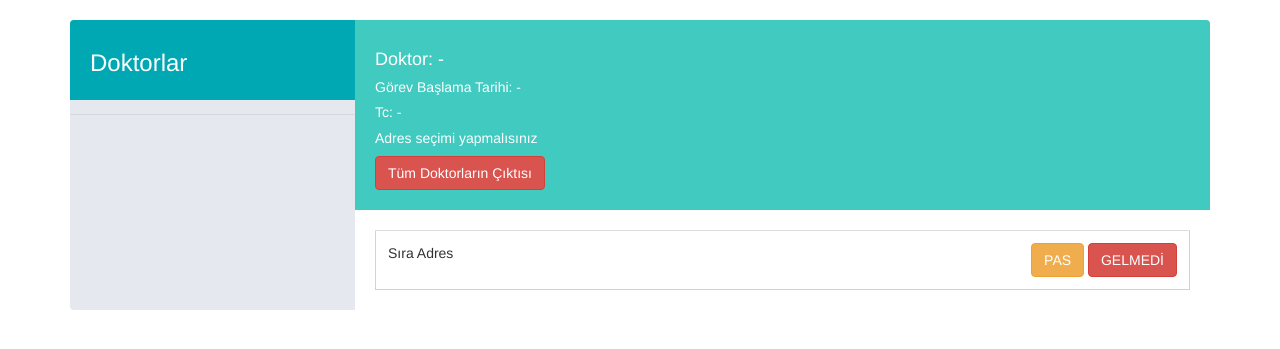
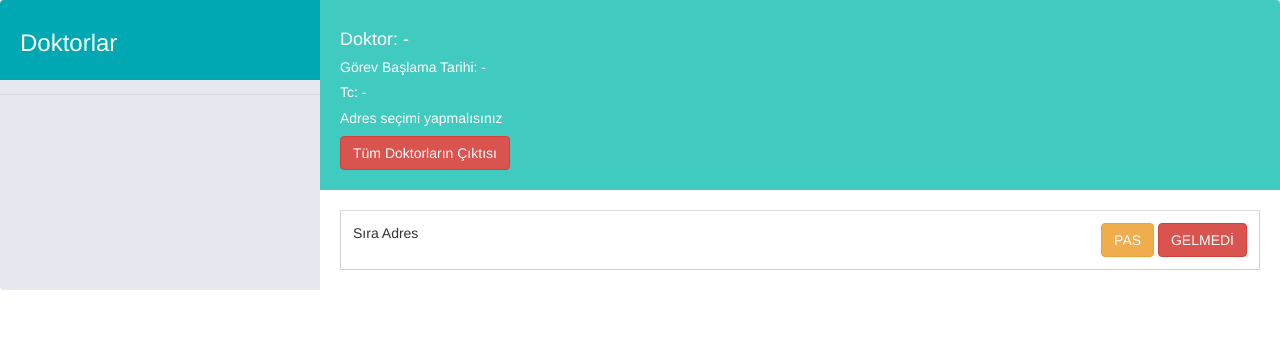
Before and after one commit to DeveloperNewbies/sb_main, a PHP site: page /index.php in a window 1280 px wide. Shown: the top 349 px of the page. Run offline with PHP 8.4, Linux system fonts and the light colour scheme; data that the repository does not hold is empty; some libraries are stand-ins or nearby versions.

Commit message:
Bu Yenidir

```diff
--- a/index.php
+++ b/index.php
@@ -59,7 +59,7 @@ if(isset($_GET["url"])) {
  ?>
 <?php require_once ($rota . "src/components/head.php");?>
 <body>
-<div class="container" style="margin-top: 20px ; margin-bottom: 20px;">
+<div >
     <link rel='stylesheet prefetch' href='http://maxcdn.bootstrapcdn.com/font-awesome/4.2.0/css/font-awesome.min.css'>
     <div class="mail-box">
         <?php   require_once ($rota."src/components/left_container.php") ; ?>
--- a/src/components/left_container.php
+++ b/src/components/left_container.php
@@ -2,7 +2,7 @@
     <div class="user-head">
         <?php require_once ($rota."src/components/head_left_title.php")?>
     </div>
-      <ul class="inbox-nav inbox-divider">
+    <ul class="inbox-nav inbox-divider">
           <?php foreach ($all_doctor as $value){
               $doctor_var = json_decode ($value["doctor_var"],JSON_UNESCAPED_UNICODE);
               $name = $doctor_var["name"];
@@ -19,7 +19,7 @@
               ?>
 
 
-              <li class="<?php echo ($value['doctor_id'] == $url) ? 'active' : '' ; ?>">
+<li class="<?php echo ($value['doctor_id'] == $url) ? 'active' : '' ; ?>">
                   <a href="index.php?url=<?=$value['doctor_id']?>"><?=$value["must"]?>- <?=$name?> <?=$selection?></a>
 
               </li>
```
